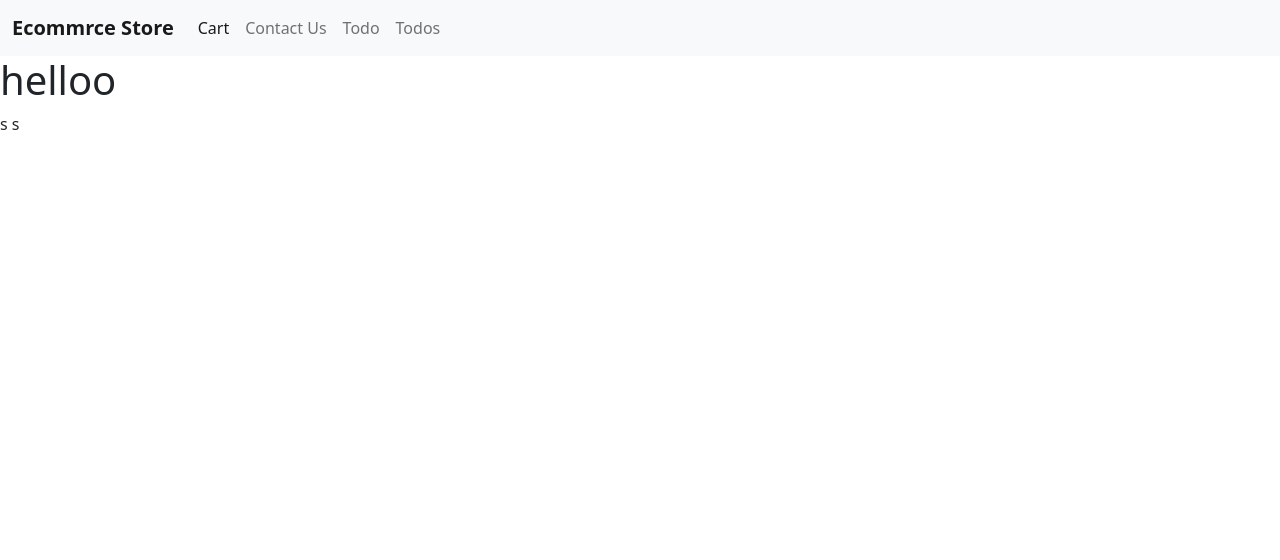
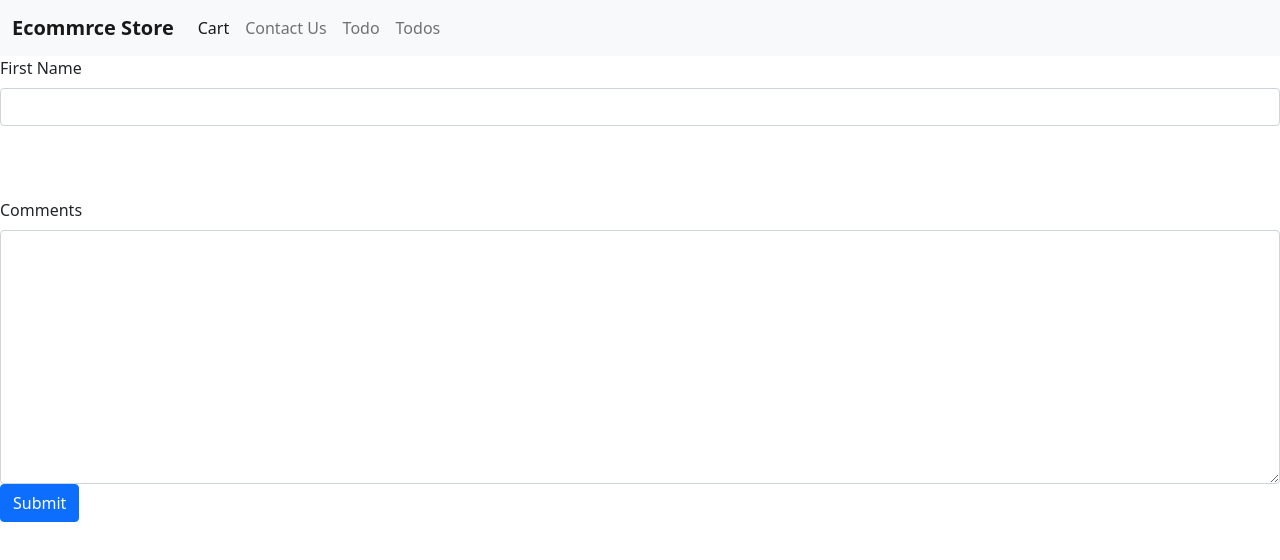
Before and after one commit to usmamalik345/Angular-Pratice, an Angular app: page /todos in a window 1280 px wide. Shown: the top 560 px of the page. Built offline with nearby package versions, Linux system fonts and the light colour scheme.

Commit message:
some changes

```diff
--- a/src/app/Mycommponent/todos/todos.component.html
+++ b/src/app/Mycommponent/todos/todos.component.html
@@ -1,3 +1,23 @@
-<h1>helloo</h1>
-s
-s
+<form>
+  <div class="form-group">
+    <label for="firstName" class="form-label"> First Name</label>
+    <input type="text" id="firstName" class="form-control" />
+  </div>
+
+  <br />
+  <br />
+  <br />
+
+  <div class="form-group">
+    <label for="comments" class="form-label"> Comments</label>
+    <textarea
+      name=""
+      id="comments"
+      cols="30"
+      rows="10"
+      class="form-control"
+    ></textarea>
+  </div>
+
+  <button class="btn btn-primary">Submit</button>
+</form>
--- a/tsconfig.json
+++ b/tsconfig.json
@@ -17,7 +17,7 @@
     "experimentalDecorators": true,
     "moduleResolution": "node",
     "importHelpers": true,
-  s
+    "noImplicitAny": false ,
     "target": "es2020",
     "module": "es2020",
     "lib": [
```
